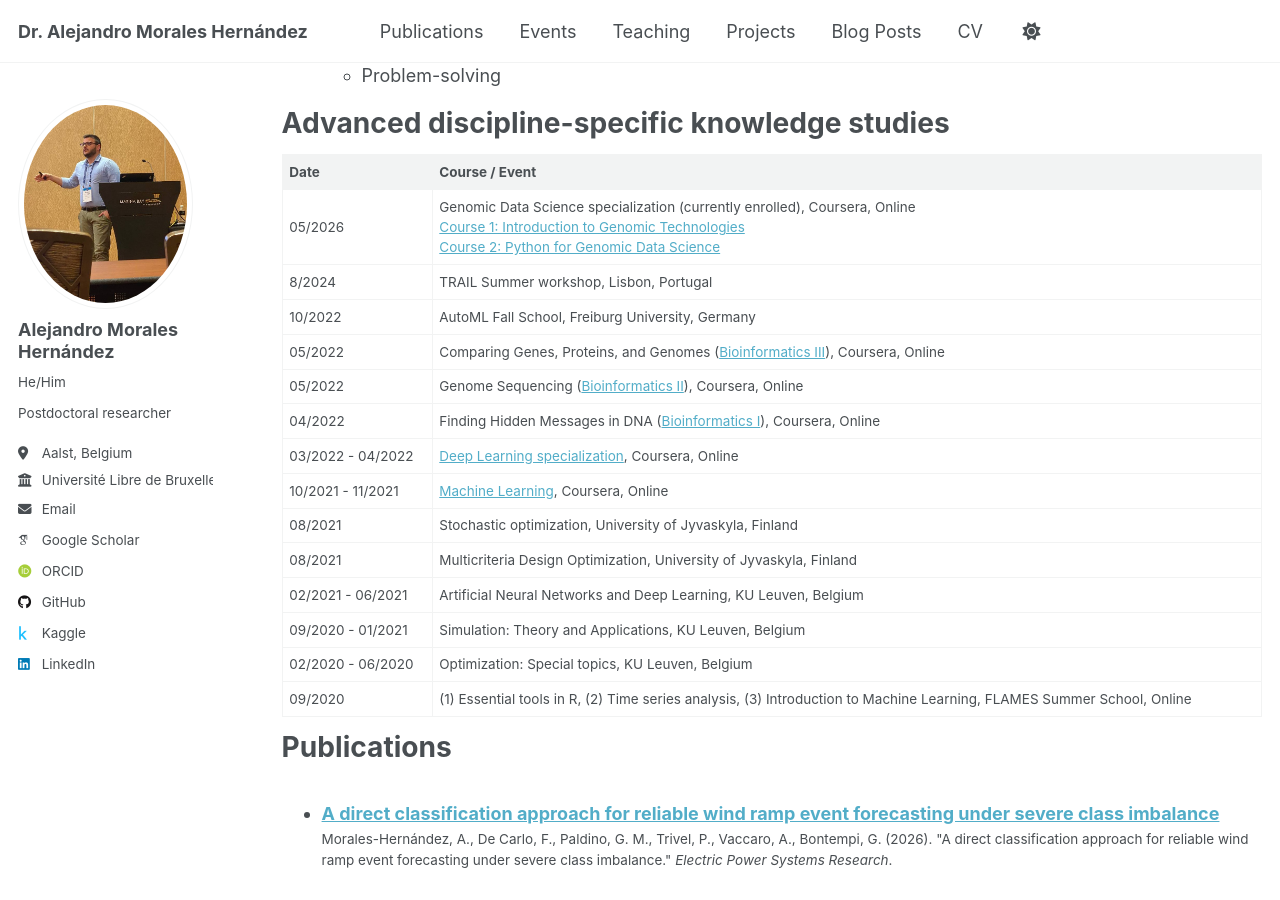
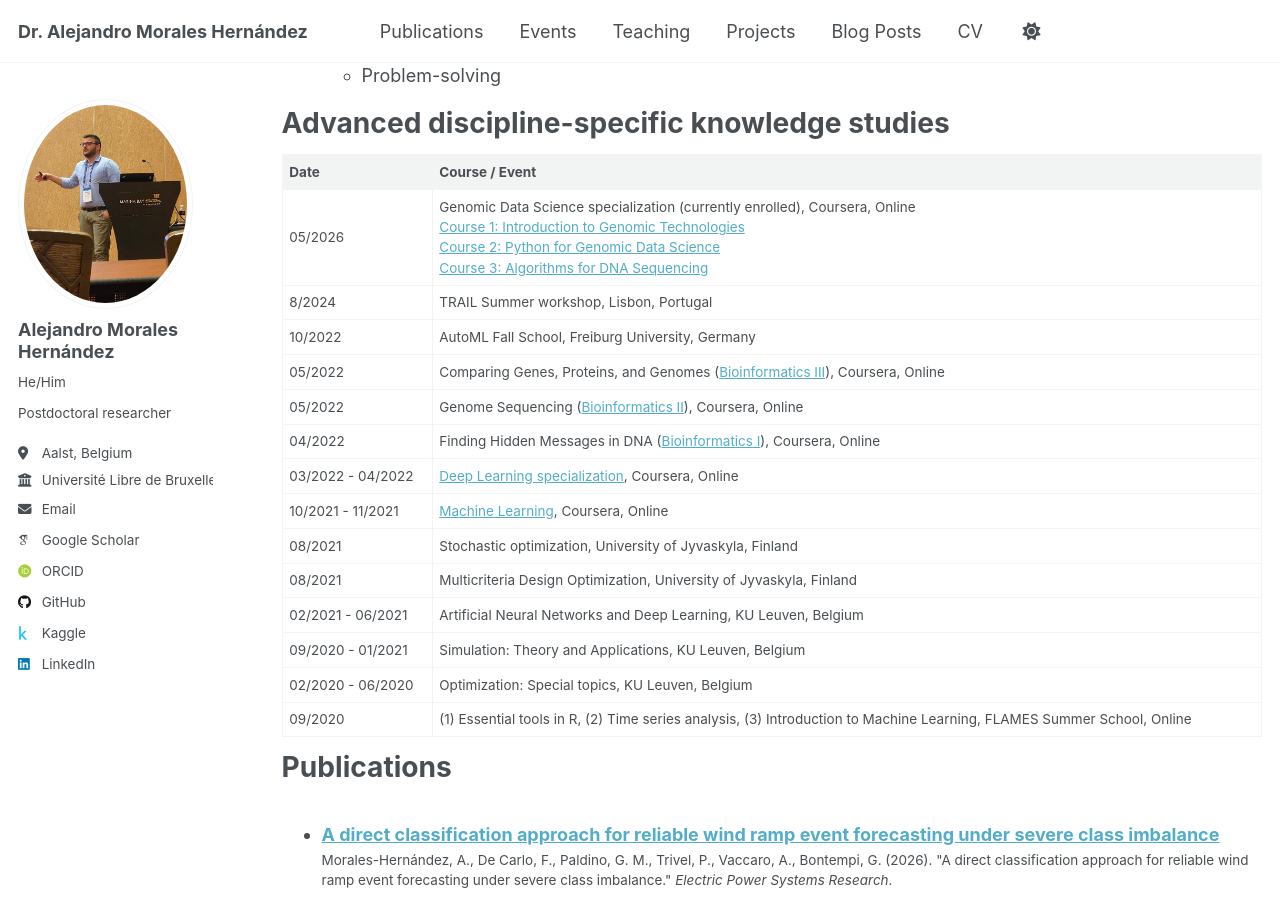
Before and after one commit to alejandro3500/alejandro3500.github.io, a Jekyll site: the page built from _pages/cv.md, in a window 1280 px wide and 900 px high, scrolled down 1360 px. Built offline with Jekyll 4.4.1, drawn with Linux system fonts in a browser that asks for light colours; some web fonts are replaced; a script that is not in the unit is left out.

Commit message:
Update cv.md

```diff
--- a/_pages/cv.md
+++ b/_pages/cv.md
@@ -59,7 +59,7 @@
 
 | Date | Course / Event |
 |---|---|
-| 05/2026 | Genomic Data Science specialization (currently enrolled), Coursera, Online <br> [Course 1: Introduction to Genomic Technologies](https://www.coursera.org/verify/J7RTOS9Q5CDL) <br> [Course 2: Python for Genomic Data Science](https://www.coursera.org/verify/0HZ507AE56MX) |
+| 05/2026 | Genomic Data Science specialization (currently enrolled), Coursera, Online <br> [Course 1: Introduction to Genomic Technologies](https://www.coursera.org/verify/J7RTOS9Q5CDL) <br> [Course 2: Python for Genomic Data Science](https://www.coursera.org/verify/0HZ507AE56MX) <br> [Course 3: Algorithms for DNA Sequencing](https://coursera.org/verify/40DV4WV1LW86) |
 | 8/2024 | TRAIL Summer workshop, Lisbon, Portugal |
 | 10/2022 | AutoML Fall School, Freiburg University, Germany |
 | 05/2022 | Comparing Genes, Proteins, and Genomes ([Bioinformatics III](https://www.coursera.org/verify/XW47XBHZWS79)), Coursera, Online |
```
